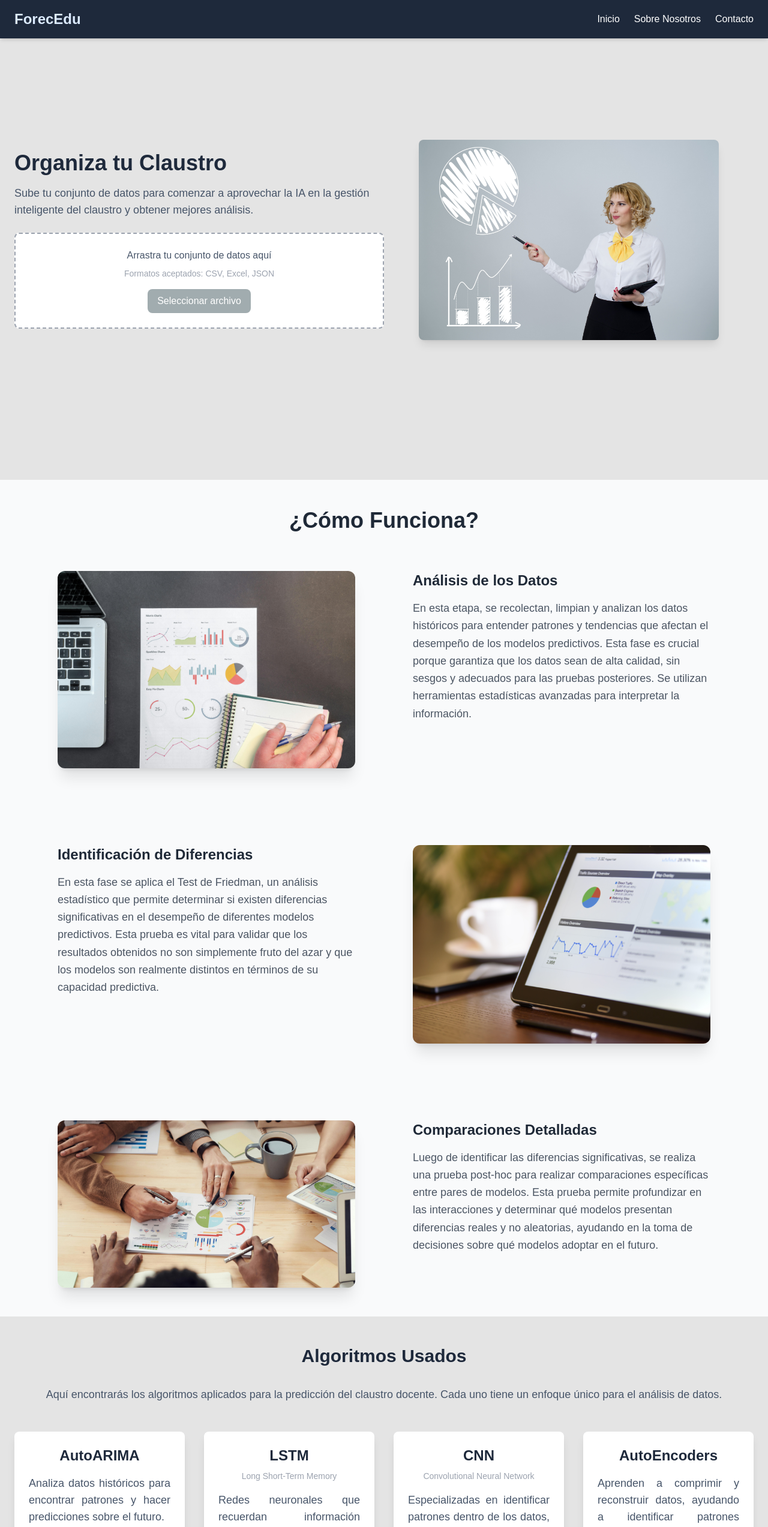
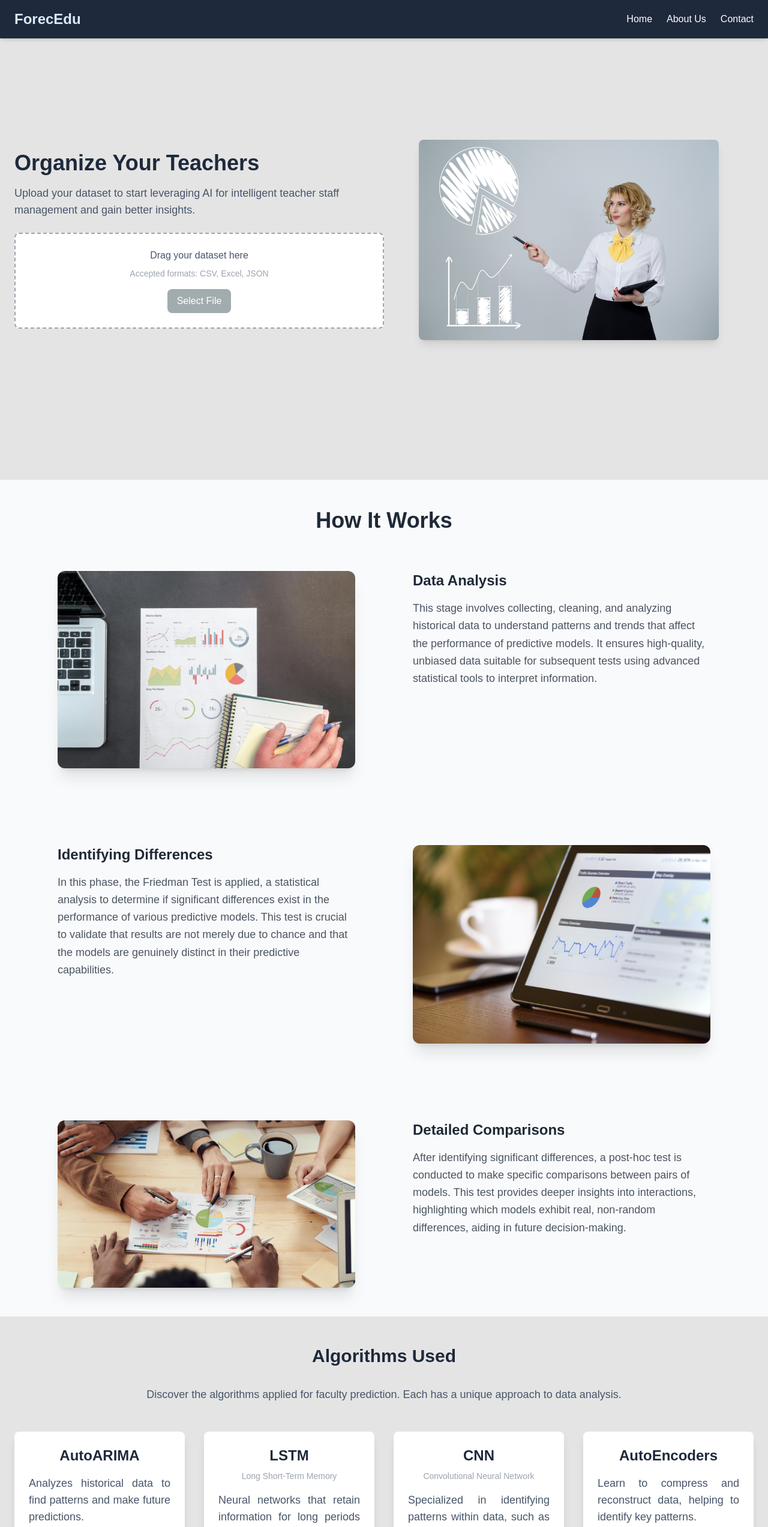
Before and after one commit to DamRandom/Datalyze, a Next.js app: page / in a window 1280 px wide. Shown: the top 2546 px of the page at 60% size. Built offline with nearby package versions, Linux system fonts and the light colour scheme.

Commit message:
Reorganized code: removed unnecessary comments, added meaningful ones, and translated all to English

```diff
--- a/src/app/(page)/page.tsx
+++ b/src/app/(page)/page.tsx
@@ -1,9 +1,9 @@
 "use client";
 
 import NavBar from "@/components/ui/NavBar";
-import UploadSection from "@/components/grid/UploadSection";
-import HowItWorksSection from "@/components/grid/HowItWorksSection";
-import AlgorithmSection from "@/components/grid/AlgorithmSection"; // Importa la nueva sección
+import UploadSection from "@/interfaces/UploadSection";
+import HowItWorksSection from "@/interfaces/HowItWorksSection";
+import AlgorithmSection from "@/interfaces/AlgorithmSection";
 
 export default function HomePage() {
   return (
@@ -11,11 +11,11 @@ export default function HomePage() {
       {/* Navigation Bar */}
       <NavBar />
 
-      {/* Main Section */}
+      {/* Main Content */}
       <main className="pt-0">
         <UploadSection />
         <HowItWorksSection />
-        <AlgorithmSection /> {/* Aquí agregamos la nueva sección */}
+        <AlgorithmSection />
       </main>
     </div>
   );
--- a/src/components/ui/NavBar.tsx
+++ b/src/components/ui/NavBar.tsx
@@ -14,13 +14,13 @@ const NavBar = () => {
         {/* Navigation Links */}
         <div className="space-x-6">
           <Link href="/" className="hover:text-[#93C5FD]">
-            Inicio
+            Home
           </Link>
           <Link href="/about" className="hover:text-[#93C5FD]">
-            Sobre Nosotros
+            About Us
           </Link>
           <Link href="/contact" className="hover:text-[#93C5FD]">
-            Contacto
+            Contact
           </Link>
         </div>
       </div>
--- a/src/components/ui/ScrollIndicator.tsx
+++ /dev/null
@@ -1,21 +0,0 @@
-import React from 'react';
-import { ScrollIndicatorProps } from '../../types/components';
-
-const ScrollIndicator = ({ steps, currentStep }: ScrollIndicatorProps) => {
-  return (
-    <div className="absolute left-4 top-1/2 transform -translate-y-1/2 z-10 flex flex-col items-center space-y-4">
-      {steps.map((_, index) => (
-        <div
-          key={index}
-          className={`w-8 h-8 flex items-center justify-center rounded-full text-lg font-bold
-            ${currentStep === index + 1 ? 'bg-blue-600 text-white' : 'bg-gray-200 text-gray-600'}
-            transition-colors duration-300`}
-        >
-          {index + 1}
-        </div>
-      ))}
-    </div>
-  );
-};
-
-export default ScrollIndicator;
--- a/src/components/grid/AlgorithmSection.tsx
+++ b/src/interfaces/AlgorithmSection.tsx
@@ -1,34 +1,33 @@
-// components/grid/AlgorithmSection.tsx
 import React, { useEffect } from 'react';
-import AlgorithmCard from '../ui/AlgorithmCard';
+import AlgorithmCard from '../components/ui/AlgorithmCard';
 import AOS from 'aos';
-import 'aos/dist/aos.css'; // Importa AOS
+import 'aos/dist/aos.css';
 
 const algorithms = [
   {
     title: 'AutoARIMA',
     subtitle: '',
-    description: 'Analiza datos históricos para encontrar patrones y hacer predicciones sobre el futuro.',
+    description: 'Analyzes historical data to find patterns and make future predictions.',
   },
   {
     title: 'LSTM',
     subtitle: 'Long Short-Term Memory',
-    description: 'Redes neuronales que recuerdan información durante largo tiempo para predecir secuencias complejas.',
+    description: 'Neural networks that retain information for long periods to predict complex sequences.',
   },
   {
     title: 'CNN',
     subtitle: 'Convolutional Neural Network',
-    description: 'Especializadas en identificar patrones dentro de los datos, como imágenes o secuencias.',
+    description: 'Specialized in identifying patterns within data, such as images or sequences.',
   },
   {
     title: 'AutoEncoders',
     subtitle: '',
-    description: 'Aprenden a comprimir y reconstruir datos, ayudando a identificar patrones importantes.',
+    description: 'Learn to compress and reconstruct data, helping to identify key patterns.',
   },
 ];
 
 const AlgorithmSection = () => {
-  // Inicializa AOS al montar el componente
+  // Initialize AOS on component mount
   useEffect(() => {
     AOS.init();
   }, []);
@@ -37,18 +36,18 @@ const AlgorithmSection = () => {
     <section className="min-h-screen py-12 bg-[#e4e4e4]">
       <div className="container mx-auto px-6 text-center">
         <h2 className="text-3xl font-semibold text-[#1E293B] mb-8" data-aos="fade-up" data-aos-duration="1000">
-          Algoritmos Usados
+          Algorithms Used
         </h2>
         <p className="text-lg text-[#475569] mb-12" data-aos="fade-up" data-aos-duration="1000" data-aos-delay="200">
-          Aquí encontrarás los algoritmos aplicados para la predicción del claustro docente. Cada uno tiene un enfoque único para el análisis de datos.
+          Discover the algorithms applied for faculty prediction. Each has a unique approach to data analysis.
         </p>
         <div className="grid grid-cols-1 sm:grid-cols-2 lg:grid-cols-4 gap-8">
           {algorithms.map((algorithm, index) => (
             <div
               key={index}
-              data-aos="fade-up" // Animación para cada tarjeta
+              data-aos="fade-up"
               data-aos-duration="1000"
-              data-aos-delay={index * 200} // Añadimos retraso en función del índice
+              data-aos-delay={index * 200}
             >
               <AlgorithmCard
                 title={algorithm.title}
--- a/src/components/grid/HowItWorksSection.tsx
+++ b/src/interfaces/HowItWorksSection.tsx
@@ -5,18 +5,18 @@ import 'aos/dist/aos.css';
 
 const steps = [
   {
-    title: 'Análisis de los Datos',
-    description: `En esta etapa, se recolectan, limpian y analizan los datos históricos para entender patrones y tendencias que afectan el desempeño de los modelos predictivos. Esta fase es crucial porque garantiza que los datos sean de alta calidad, sin sesgos y adecuados para las pruebas posteriores. Se utilizan herramientas estadísticas avanzadas para interpretar la información.`,
+    title: 'Data Analysis',
+    description: `This stage involves collecting, cleaning, and analyzing historical data to understand patterns and trends that affect the performance of predictive models. It ensures high-quality, unbiased data suitable for subsequent tests using advanced statistical tools to interpret information.`,
     image: '/images/pexels-goumbik-669610.jpg',
   },
   {
-    title: 'Identificación de Diferencias',
-    description: `En esta fase se aplica el Test de Friedman, un análisis estadístico que permite determinar si existen diferencias significativas en el desempeño de diferentes modelos predictivos. Esta prueba es vital para validar que los resultados obtenidos no son simplemente fruto del azar y que los modelos son realmente distintos en términos de su capacidad predictiva.`,
+    title: 'Identifying Differences',
+    description: `In this phase, the Friedman Test is applied, a statistical analysis to determine if significant differences exist in the performance of various predictive models. This test is crucial to validate that results are not merely due to chance and that the models are genuinely distinct in their predictive capabilities.`,
     image: '/images/digital-marketing-1433427.jpg',
   },
   {
-    title: 'Comparaciones Detalladas',
-    description: `Luego de identificar las diferencias significativas, se realiza una prueba post-hoc para realizar comparaciones específicas entre pares de modelos. Esta prueba permite profundizar en las interacciones y determinar qué modelos presentan diferencias reales y no aleatorias, ayudando en la toma de decisiones sobre qué modelos adoptar en el futuro.`,
+    title: 'Detailed Comparisons',
+    description: `After identifying significant differences, a post-hoc test is conducted to make specific comparisons between pairs of models. This test provides deeper insights into interactions, highlighting which models exhibit real, non-random differences, aiding in future decision-making.`,
     image: '/images/pexels-fauxels-3184292.jpg',
   },
 ];
@@ -24,14 +24,14 @@ const steps = [
 const HowItWorksSection = () => {
   useEffect(() => {
     AOS.init({
-      duration: 1000,  // Duración de la animación
-      once: true,      // La animación se ejecuta una sola vez
+      duration: 1000,  // Animation duration
+      once: true,      // Animation triggers only once
     });
   }, []);
 
   return (
     <div className="relative flex flex-col bg-gray-50 p-12">
-      <h2 className="text-4xl font-semibold text-gray-800 text-center mb-16">¿Cómo Funciona?</h2>
+      <h2 className="text-4xl font-semibold text-gray-800 text-center mb-16">How It Works</h2>
 
       {/* Steps */}
       <div className="flex flex-col w-full space-y-32">
@@ -39,8 +39,8 @@ const HowItWorksSection = () => {
           <div
             key={index}
             className={`flex flex-col md:flex-row items-center md:items-start ${index % 2 === 0 ? 'md:flex-row-reverse' : ''}`}
-            data-aos="fade-up"  // Animación al entrar en la vista
-            data-aos-delay={`${index * 200}`}  // Añadir un pequeño retraso para los elementos
+            data-aos="fade-up"
+            data-aos-delay={`${index * 200}`}
           >
             {/* Step Description */}
             <div className="flex flex-col items-center md:items-start md:w-1/2 text-center md:text-left px-6 md:px-12 mb-12 md:mb-0">
--- a/src/components/grid/UploadSection.tsx
+++ b/src/interfaces/UploadSection.tsx
@@ -10,7 +10,7 @@ const UploadSection = () => {
   const [file, setFile] = useState<File | null>(null);
 
   useEffect(() => {
-    AOS.init(); // Inicializar AOS en el cliente
+    AOS.init(); // Initialize AOS on client-side
   }, []);
 
   const handleDragOver = (e: React.DragEvent) => {
@@ -47,24 +47,24 @@ const UploadSection = () => {
         {/* Left: Title, text, and upload area */}
         <div
           className="md:w-1/2 text-center md:text-left mb-8 md:mb-0"
-          data-aos="fade-right" // Animación para el lado izquierdo
+          data-aos="fade-right"
           data-aos-duration="1000"
         >
-          <h1 className="text-4xl font-semibold text-[#1E293B] mb-4">Organiza tu Claustro</h1>
+          <h1 className="text-4xl font-semibold text-[#1E293B] mb-4">Organize Your Teachers</h1>
           <p className="text-lg text-[#475569] mb-6">
-            Sube tu conjunto de datos para comenzar a aprovechar la IA en la gestión inteligente del claustro y obtener mejores análisis.
+            Upload your dataset to start leveraging AI for intelligent teacher staff management and gain better insights.
           </p>
           <div
             className={`border-2 border-dashed rounded-lg p-6 bg-[#FFFFFF] text-center transition-all duration-300 relative ${isDragging ? 'border-[#2563EB] bg-[#DBEAFE]' : 'border-[#9CA3AF]'}`}
             onDragOver={handleDragOver}
             onDragLeave={handleDragLeave}
             onDrop={handleDrop}
-            data-aos="zoom-in" // Animación de zoom al área de carga
+            data-aos="zoom-in"
             data-aos-duration="1000"
             data-aos-delay="500"
           >
-            <p className="text-[#475569] mb-2">{file ? `Archivo listo para subir: ${file.name}` : 'Arrastra tu conjunto de datos aquí'}</p>
-            <p className="text-sm text-[#9CA3AF]">Formatos aceptados: CSV, Excel, JSON</p>
+            <p className="text-[#475569] mb-2">{file ? `File ready to upload: ${file.name}` : 'Drag your dataset here'}</p>
+            <p className="text-sm text-[#9CA3AF]">Accepted formats: CSV, Excel, JSON</p>
             <input
               type="file"
               onChange={handleFileInputChange}
@@ -72,7 +72,7 @@ const UploadSection = () => {
               id="file-upload"
             />
             <label htmlFor="file-upload" className="mt-4 inline-block cursor-pointer py-2 px-4 bg-[#a1acaf] text-[#FFFFFF] rounded-lg hover:bg-[#777f81]">
-              Seleccionar archivo
+              Select File
             </label>
             {isDragging && (
               <div className="absolute inset-0 bg-[#000000] bg-opacity-30 pointer-events-none rounded-lg"></div>
@@ -83,12 +83,12 @@ const UploadSection = () => {
         {/* Right: Image */}
         <div
           className="md:w-1/2 flex justify-center"
-          data-aos="fade-left" // Animación para el lado derecho
+          data-aos="fade-left"
           data-aos-duration="1000"
         >
           <Image
             src="/images/analytics-3291738.jpg"
-            alt="Ilustración de organización del claustro con IA"
+            alt="Illustration of faculty organization with AI"
             width={500}
             height={400}
             className="rounded-lg shadow-lg"
```
Also changed, not shown: src/components/ui/AlgorithmCard.tsx (+6 -6 lines).
